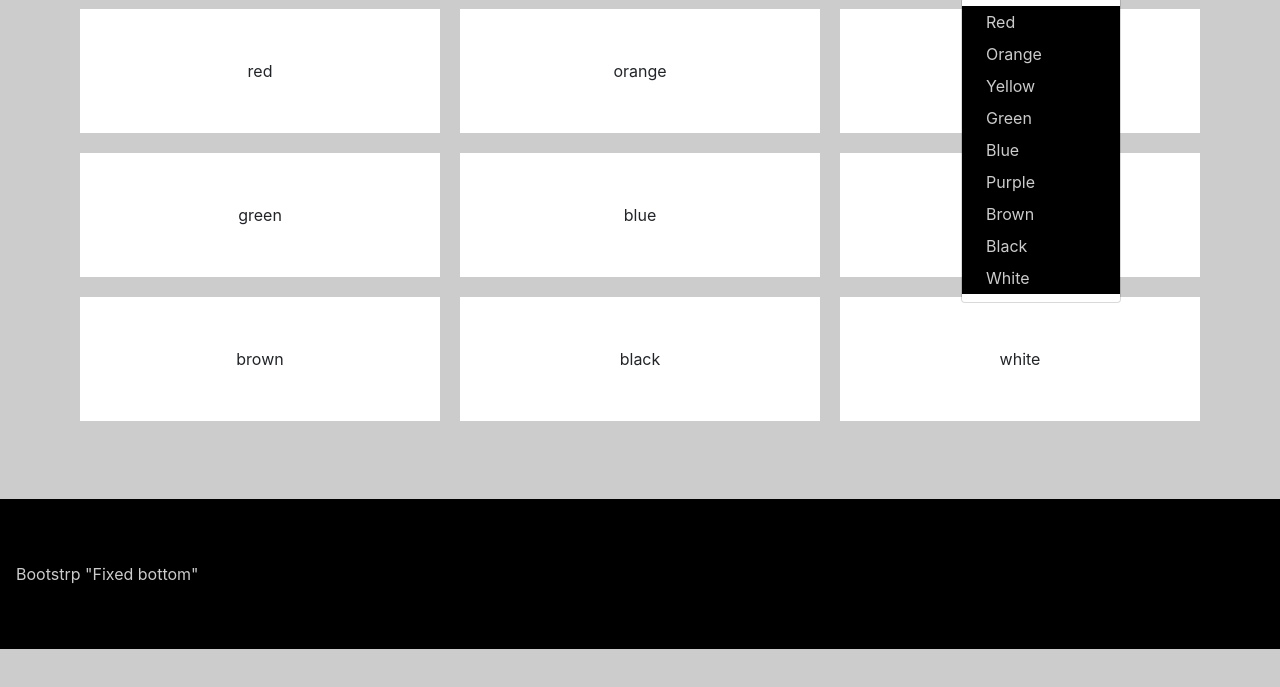
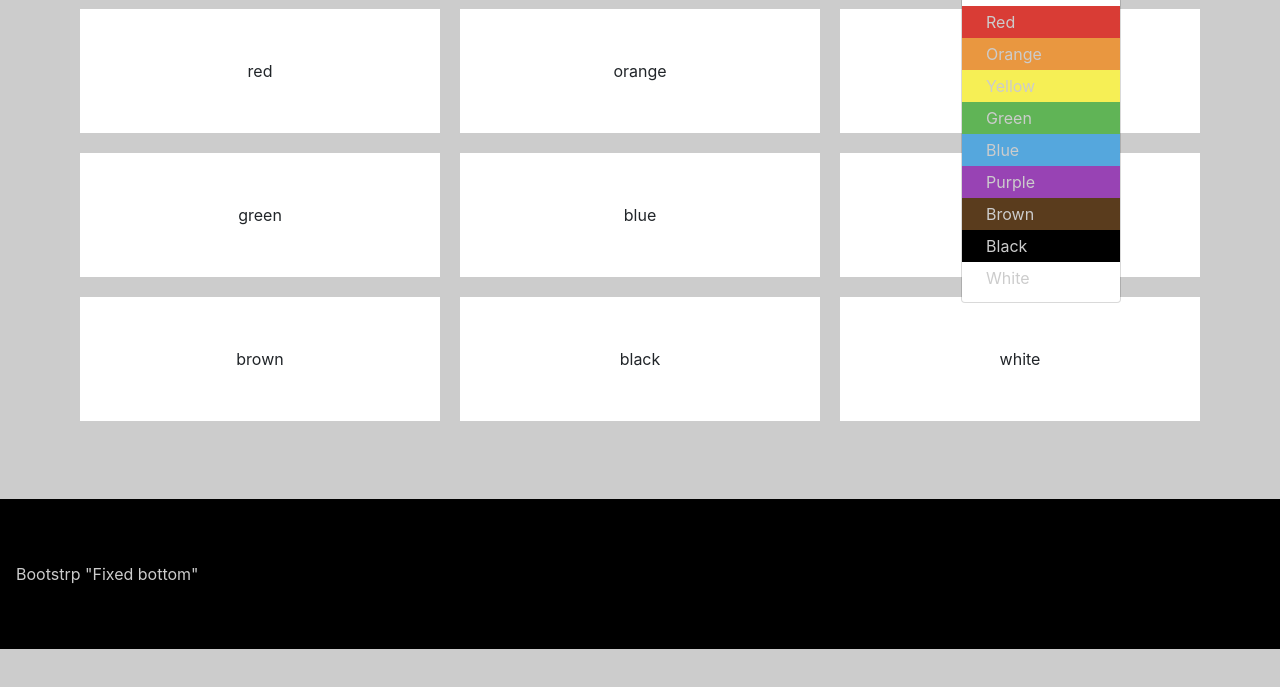
Before and after one commit to Claire-Fisher/colour-theory-ms1, a plain HTML site: page index.html in a window 1280 px wide. Both pictures are taken after a click on the button "Colours". Shown: the part 151-838 px from the top of the page. Drawn offline with nearby package versions, Linux system fonts and the light colour scheme.

Commit message:
adds color ids to drop down menu

```diff
--- a/index.html
+++ b/index.html
@@ -44,15 +44,15 @@
             >Colours</a
           >
           <div class="dropdown-menu" aria-labelledby="dropdownMenuReference">
-            <a class="dropdown-item" href="#">Red</a>
-            <a class="dropdown-item" href="#">Orange</a>
-            <a class="dropdown-item" href="#">Yellow</a>
-            <a class="dropdown-item" href="#">Green</a>
-            <a class="dropdown-item" href="#">Blue</a>
-            <a class="dropdown-item" href="#">Purple</a>
-            <a class="dropdown-item" href="#">Brown</a>
-            <a class="dropdown-item" href="#">Black</a>
-            <a class="dropdown-item" href="#">White</a>
+            <a class="dropdown-item" href="#" id="red-bg">Red</a>
+            <a class="dropdown-item" href="#" id="orange-bg">Orange</a>
+            <a class="dropdown-item" href="#" id="yellow-bg">Yellow</a>
+            <a class="dropdown-item" href="#" id="green-bg">Green</a>
+            <a class="dropdown-item" href="#" id="blue-bg">Blue</a>
+            <a class="dropdown-item" href="#" id="purple-bg">Purple</a>
+            <a class="dropdown-item" href="#" id="brown-bg">Brown</a>
+            <a class="dropdown-item" href="#" id="black-bg">Black</a>
+            <a class="dropdown-item" href="#" id="white-bg">White</a>
           </div>
         </li>
         <li class="nav-item">
```
